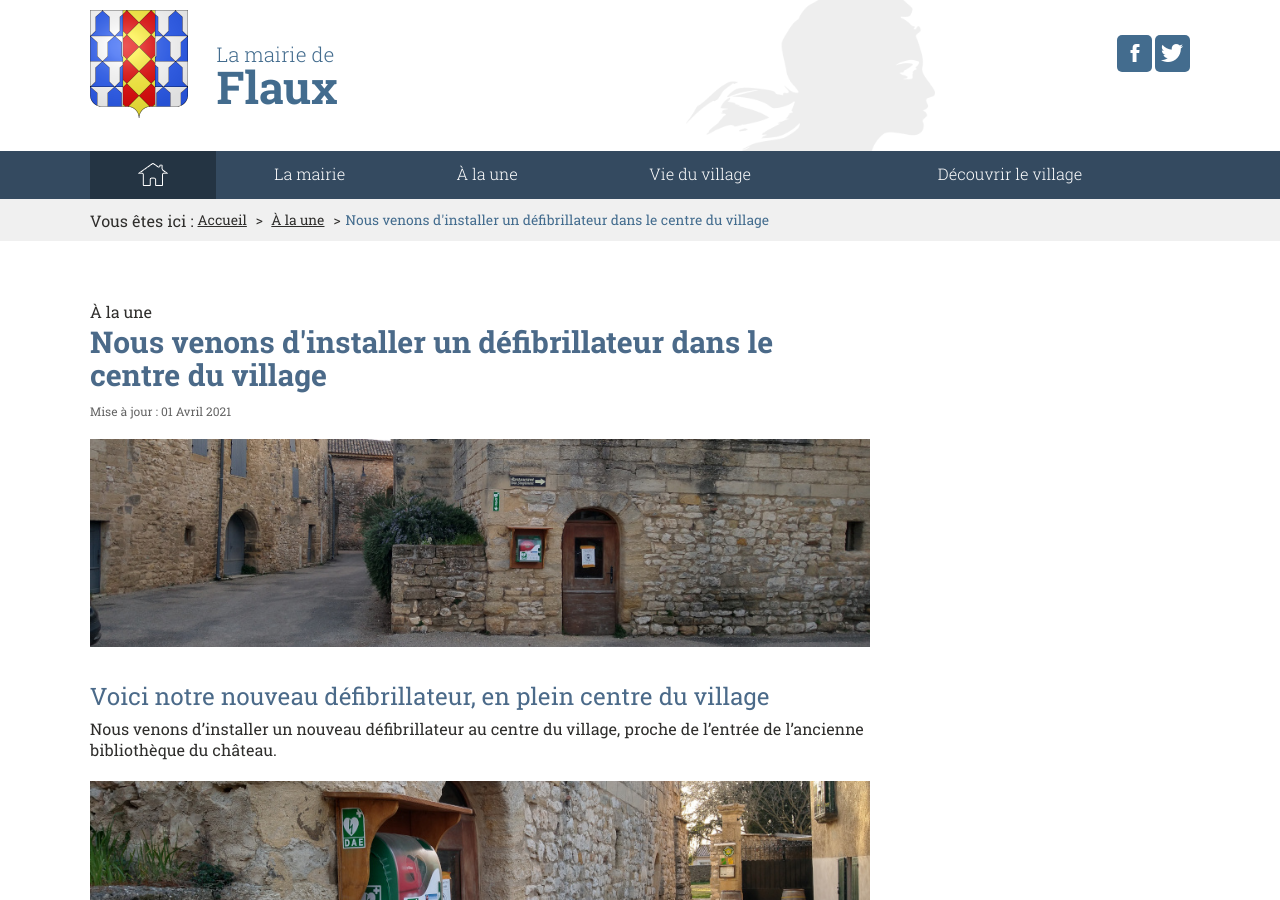
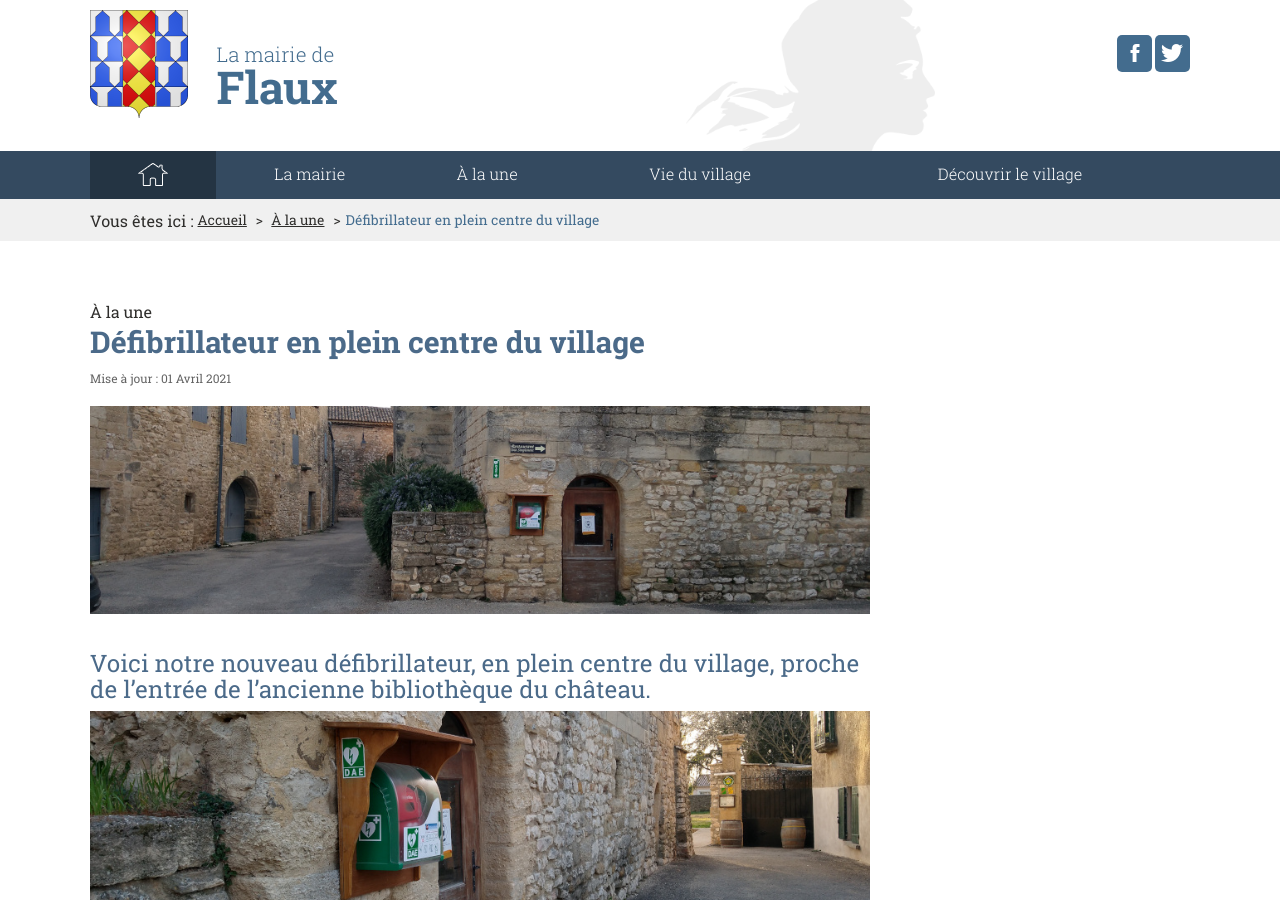
Before and after one commit to Flaux-Village/flaux-village.github.io, a Jekyll site: the page built from _actualites/defibrillateur.md, in a window 1280 px wide and 900 px high. Built offline with Jekyll 4.4.1, drawn with Linux system fonts in a browser that asks for light colours; some of the changed text lies outside the part shown.

Commit message:
Update defibrillateur.md

```diff
--- a/_actualites/defibrillateur.md
+++ b/_actualites/defibrillateur.md
@@ -3,7 +3,7 @@ layout: page
 titre: Actualités | Installation défibrillateur
 description: Défibrillateur
 keywords: mairie, commune, flaux, gard, actualités
-titre_page: Nous venons d'installer un défibrillateur dans le centre du village
+titre_page: Défibrillateur en plein centre du village
 section: À la une
 addresse_section: /actualites.html
 date_texte: 01 Avril 2021
@@ -13,10 +13,7 @@ description_illustration: Défibrillateur</br>
 introduction:
 ---
 
-# Voici notre nouveau défibrillateur, en plein centre du village<br>
-
-Nous venons d'installer un nouveau défibrillateur au centre du village, proche de l'entrée de l'ancienne bibliothèque du château. <br>
-
+# Voici notre nouveau défibrillateur, en plein centre du village, proche de l'entrée de l'ancienne bibliothèque du château. <br>
 
 ![Au château de Flaux, défibrillateur](/assets/illustrations/news/defibrillateur-banner.jpg){:class="img-responsive"}
 
```
